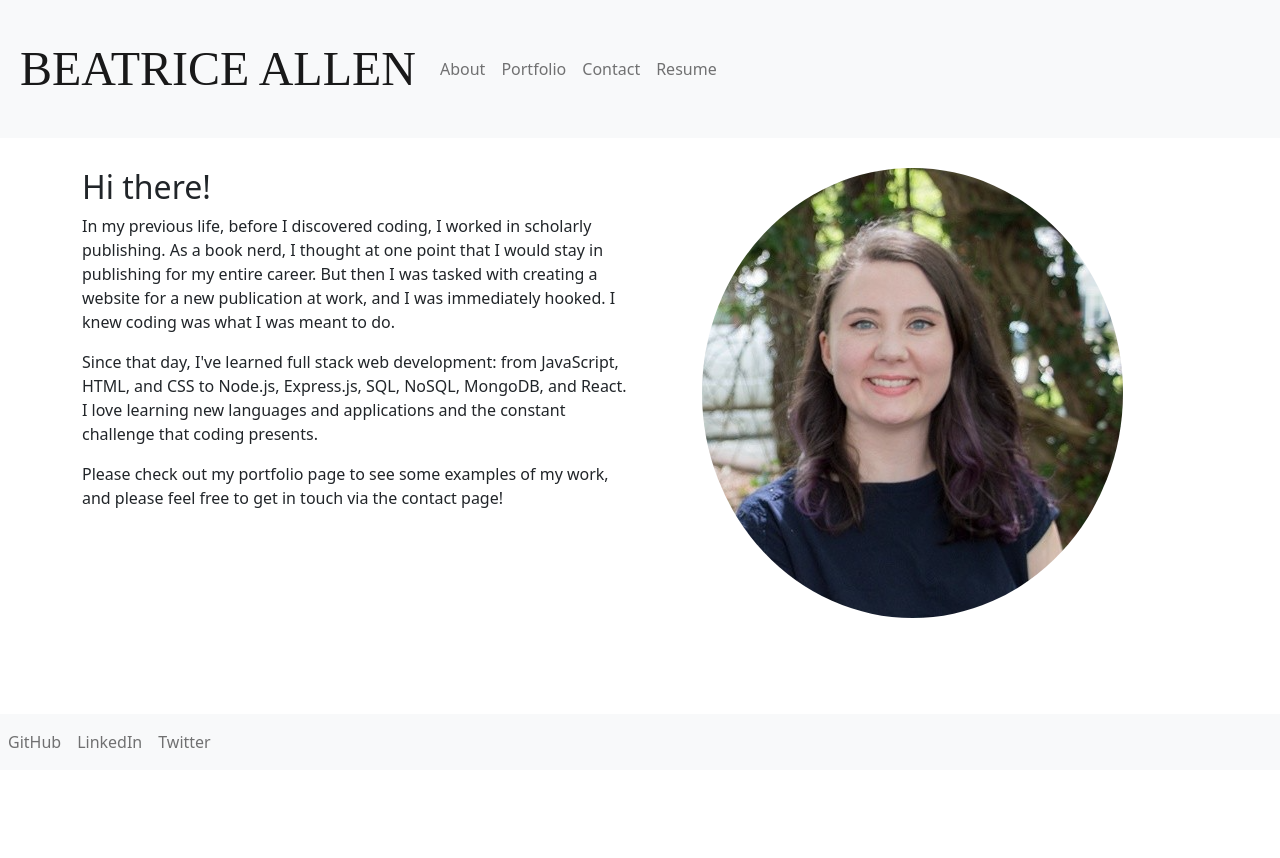
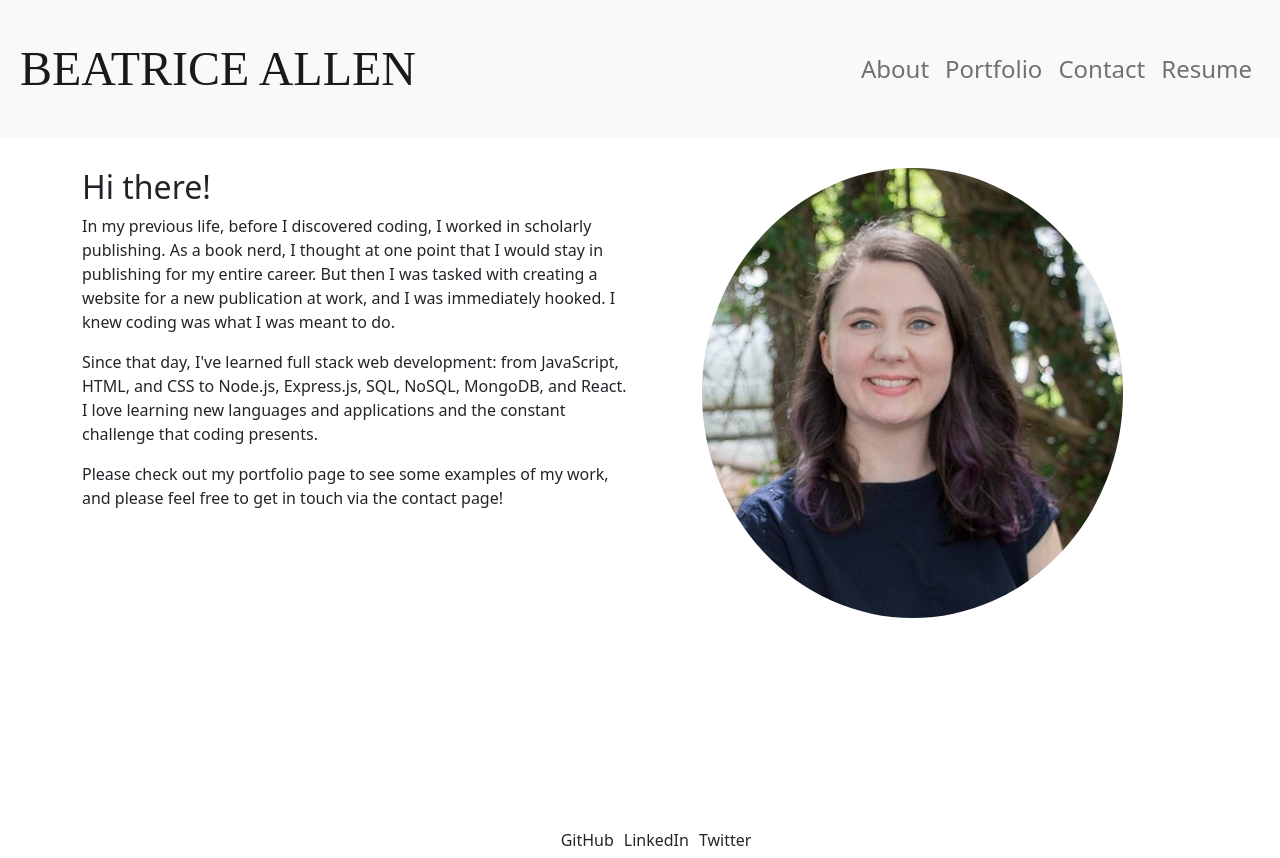
Before and after one commit to beatricekallen/react-portfolio, a React (Create React App) app: page / in a window 1280 px wide. Before the commit the page ends 800 px from the top, so only its background shows below. Built offline with nearby package versions, Linux system fonts and the light colour scheme; a web font is replaced by a local one.

Commit message:
updates footer

```diff
--- a/public/index.html
+++ b/public/index.html
@@ -30,7 +30,7 @@
       href="https://fonts.googleapis.com/css2?family=Open+Sans:wght@400;700&family=Roboto+Serif:opsz@8..144&family=Staatliches&family=Train+One&display=swap"
       rel="stylesheet"
     />
-    <title>React App</title>
+    <title>Beatrice Allen Portfolio</title>
   </head>
   <body>
     <noscript>You need to enable JavaScript to run this app.</noscript>
--- a/src/components/Footer/index.js
+++ b/src/components/Footer/index.js
@@ -1,15 +1,12 @@
-import Navbar from "react-bootstrap/Navbar";
-import Nav from "react-bootstrap/Nav";
-
 const Footer = () => {
   return (
-    <Navbar bg="light" variant="light" fixed="bottom">
-      <Nav className="me-auto">
-        <Nav.Link href="#github">GitHub</Nav.Link>
-        <Nav.Link href="#linkedin">LinkedIn</Nav.Link>
-        <Nav.Link href="#twitter">Twitter</Nav.Link>
-      </Nav>
-    </Navbar>
+    <div className="footer">
+      <ul>
+        <li href="#github">GitHub</li>
+        <li href="#linkedin">LinkedIn</li>
+        <li href="#twitter">Twitter</li>
+      </ul>
+    </div>
   );
 };
 
--- a/src/components/Navigation/index.js
+++ b/src/components/Navigation/index.js
@@ -9,7 +9,7 @@ const Navigation = (props) => {
       <Navbar.Brand href="#home" className="name">
         BEATRICE ALLEN
       </Navbar.Brand>
-      <Nav className="me-auto nav-items">
+      <Nav className="nav-items">
         {tabs.map((tab) => (
           <Nav.Link
             className="nav-item"
--- a/src/index.css
+++ b/src/index.css
@@ -30,11 +30,14 @@ code {
 }
 
 .nav-items {
-  text-align: right !important;
+  text-align: right;
+  margin-right: 20px !important;
+  font-size: 24px;
 }
 
 .about-container {
   margin: 20px;
+  height: 80vh;
 }
 
 .about-img {
@@ -62,6 +65,8 @@ code {
 .resume-container {
   width: 50%;
   justify-content: center;
+  margin: auto;
+  height: 80vh;
 }
 
 .resume-contents {
@@ -75,4 +80,24 @@ code {
 .form {
   width: 70%;
   margin: auto;
+  height: 80vh;
 }
+
+.footer {
+  height: 30px;
+}
+
+ul {
+  justify-content: space-evenly;
+  text-align: center;
+}
+
+ul li {
+  list-style-type: none;
+  display: inline;
+  margin-left: 10px;
+}
+
+ul li:first-child {
+  margin-left: 0;
+}
```
